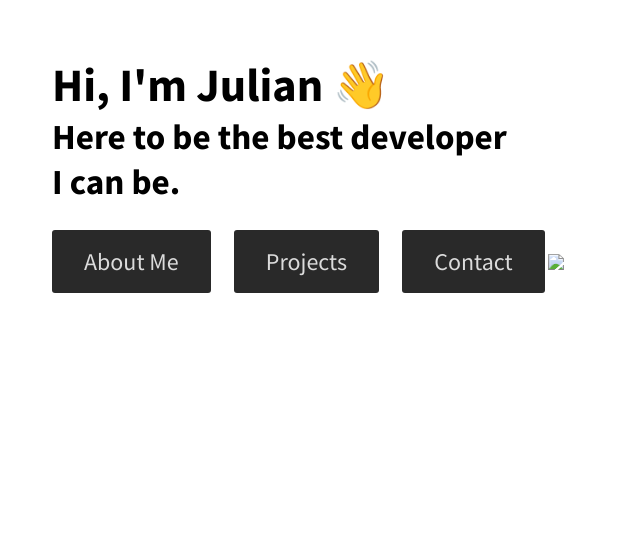
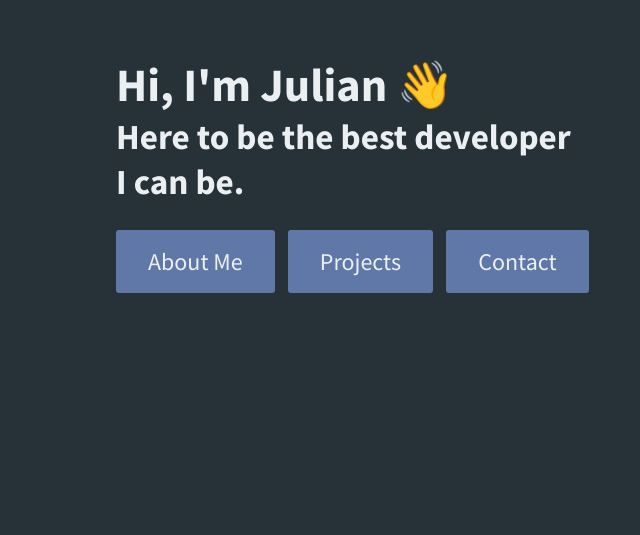
Before and after one commit to jtabalujan2/portfoliosite, a plain HTML site: page src/index.html in a window 1280 px wide. Shown: the part 265-800 px from the top of the page, without its empty margins (76-716 px from the left). Drawn offline with Linux system fonts and the light colour scheme.

Commit message:
Changing colors

```diff
--- a/src/index.html
+++ b/src/index.html
@@ -15,17 +15,17 @@
   </nav>
 
   <section class="hero container">
-    <h1 class="hero-text h-font" id="main-title">
+    <div class="hero-background"></div>
+    <h1 class="margin-left" id="main-title">
       Hi, I'm Julian 👋
     </h1>
-    <h2 class="hero-text h-font">
+    <h2 class="hero-text margin-left">
       Here to be the best <div class="typewriter">developer</div><br>
       I can be.
     </h2>
-    <a href=#about class="button hero-text title-buttons h-font" id="first-button">About Me</a>
-    <a href=#projects class="button title-buttons h-font">Projects</a>
-    <a href=#projects class="button title-buttons h-font">Contact</a>
-    <img src="/assets/background.png">
+    <a href=#about class="button hero-text title-buttons loading-transition" id="first-button">About Me</a>
+    <a href=#projects class="button title-buttons loading-transition">Projects</a>
+    <a href=#projects class="button title-buttons loading-transition">Contact</a>
   </section>
 
   <section class=" no-margin container about-me">
--- a/views/stylesheet.css
+++ b/views/stylesheet.css
@@ -26,21 +26,35 @@ body {
 
 .hero {
   height: 100vh;
-  background-color: white;
+  background-color: #263238;
+  position: relative;
 }
 
+/* .hero-background {
+  background-image: url(../assets/background.png);
+  right: 0;
+  width: 50vw;
+    height: 100vh;
+    background-size: cover;
+    background-position: 50%;
+  float: right;
+} */
+
+.margin-left {
+  margin: auto;
+  padding-left: 15%;
+}
 .hero-text{
-  margin: auto;
-  padding-left: 10%;
-  font-size: 220%
+  font-size: 220%;
+  color: #eceff1;
   /* text-transform: uppercase; */
 }
 
 .button {
-  background-color: rgb(41, 41, 41); /* Green */
+  background-color: #6078A7; /* Green */
   border: none;
   border-radius: 3px;
-  color: rgb(219, 219, 219);
+  color: #eceff1;
   padding: 16px 32px;
   text-align: center;
   text-decoration: none;
@@ -52,26 +66,27 @@ body {
 }
 
 .button:hover {
-  background-color: rgb(219, 219, 219); /* Green */
-  color: rgb(41, 41, 41);
+  background-color: #eceff1;
+  color: #6078A7;
 }
 
 .title-buttons {
   margin-top: 2%;
-  margin-left: 20px;
+  margin-left: 10px;
 }
 
 #first-button {
-  margin-left: 10%;
+  margin-left: 15%;
 }
 
 #main-title {
   padding-top: 25%;
+  color: #eceff1;
   font-size: 290%;
 }
 
 /* Hero Text Fade In */
-.h-font {
+.loading-transition{
 
   -webkit-animation: fadein 4s; /* Safari, Chrome and Opera > 12.1 */
      -moz-animation: fadein 4s; /* Firefox < 16 */
```
Also changed, not shown: assets/background.png (added).
